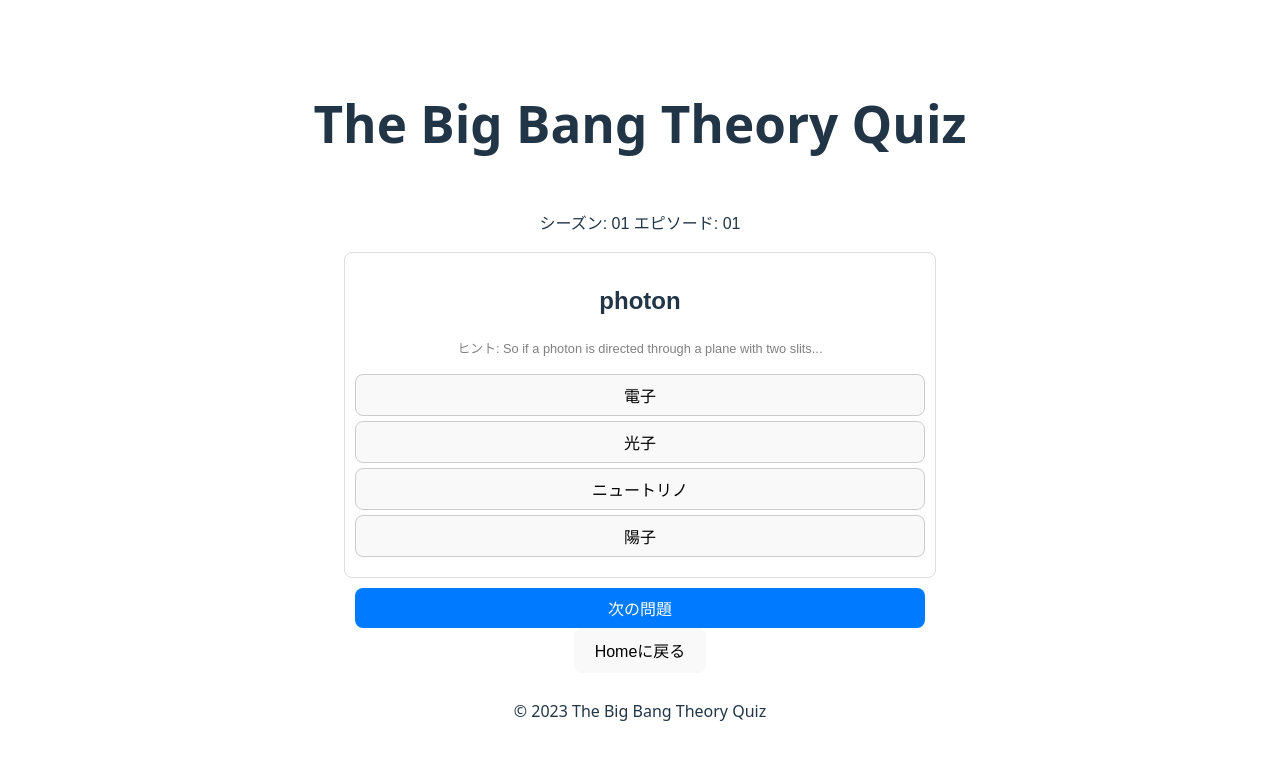
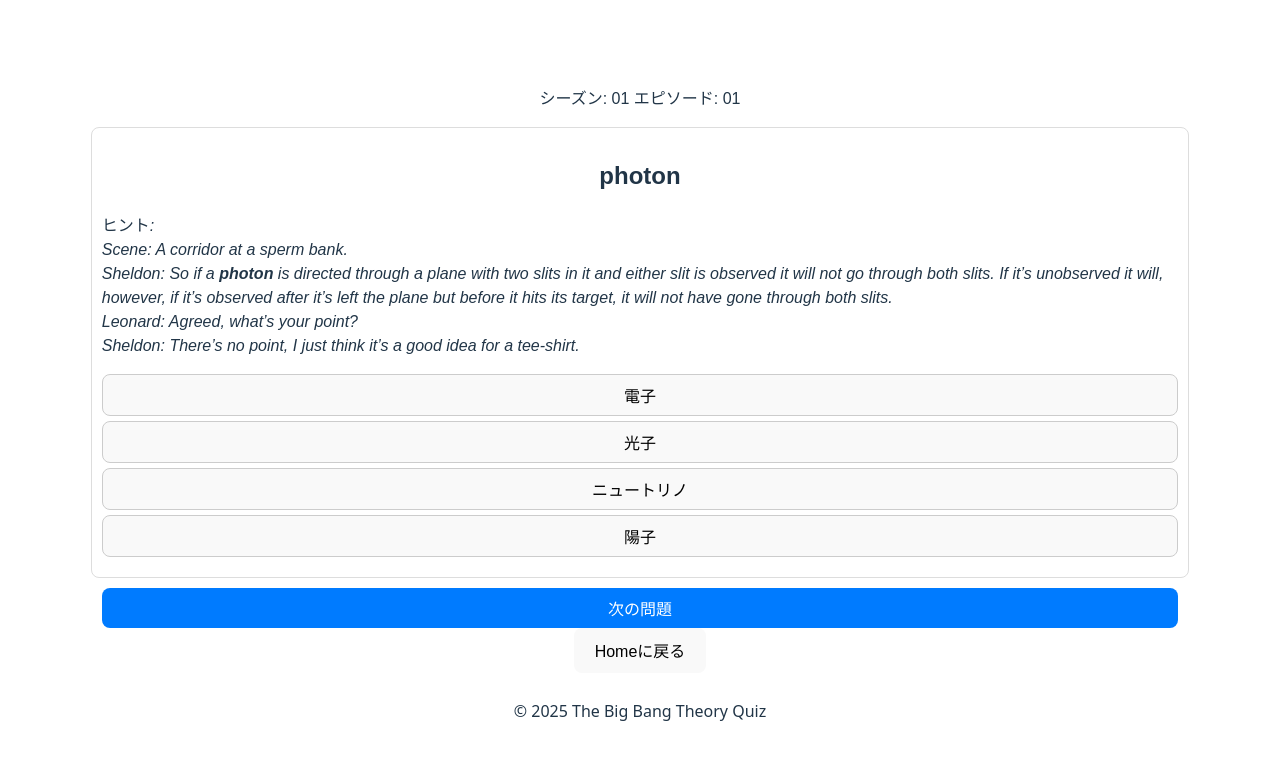
Before and after one commit to fukuta0614/big_bang_theory_quiz, a React (Vite) app: page / in a window 1280 px wide. Both pictures are taken after a click on the button "開始". Shown: the top 760 px of the page. Built offline with nearby package versions, Linux system fonts and the light colour scheme.

Commit message:
Improve quiz hint display

```diff
--- a/src/App.tsx
+++ b/src/App.tsx
@@ -17,15 +17,14 @@
   };
 
   return (
-    <>
-      <Header />
+    <div>
       {!showQuiz ? (
-        <Home onStartQuiz={handleStartQuizFromHome} />
+        <><Header /><Home onStartQuiz={handleStartQuizFromHome} /></>
       ) : (
         <QuizScreen season={season} episode={episode} onGoHome={() => setShowQuiz(false)} />
       )}
       <Footer />
-    </>
+    </div>
   );
 }
 
--- a/src/components/Footer.tsx
+++ b/src/components/Footer.tsx
@@ -3,7 +3,7 @@
 const Footer: React.FC = () => {
   return (
     <footer>
-      <p>&copy; 2023 The Big Bang Theory Quiz</p>
+      <p>&copy; 2025 The Big Bang Theory Quiz</p>
     </footer>
   );
 };
--- a/src/components/Question.tsx
+++ b/src/components/Question.tsx
@@ -2,25 +2,23 @@
 
 interface QuestionProps {
   question: string;
-  scriptContext: string;
   options: string[];
   onAnswerClick: (answer: string) => void;
   showResult: boolean;
+  definition: string;
 }
 
 const Question: React.FC<QuestionProps> = ({
   question,
-  scriptContext,
   options,
   onAnswerClick,
   showResult,
+  definition,
 }) => {
   return (
     <div className="question-container">
       <h2>{question}</h2>
-      <p className="script-context">
-        ヒント: {scriptContext}
-      </p>
+      <p className="definition" dangerouslySetInnerHTML={{ __html: "ヒント: " + definition }} />
       <ul className="options-list">
         {options.map((option) => (
           <li key={option} className="option-item">
--- a/src/components/QuizScreen.css
+++ b/src/components/QuizScreen.css
@@ -21,6 +21,7 @@
   font-style: italic;
   margin-bottom: 5px;
   font-size: 1em;
+  text-align: left;
 }
 
 .script-context {
--- a/src/components/QuizScreen.tsx
+++ b/src/components/QuizScreen.tsx
@@ -27,6 +27,7 @@
   const [currentQuestionIndex, setCurrentQuestionIndex] = useState(0);
   const [selectedAnswer, setSelectedAnswer] = useState<string | null>(null);
   const [showResult, setShowResult] = useState(false);
+  const [scriptContext, setScriptContext] = useState<string>('');
 
   useEffect(() => {
     const fetchQuizData = async () => {
@@ -40,9 +41,46 @@
     };
 
     fetchQuizData();
+  }, [season, episode]);
 
+  useEffect(() => {
+    const fetchScriptContext = async () => {
+      if (!quizData) return;
+      const currentQuestion = quizData.questions[currentQuestionIndex];
+      const scriptPath = `../../data/season${season}/episode${episode}/script.txt`;
 
-  }, [season, episode]);
+      try {
+        const response = await fetch(scriptPath);
+        const scriptText = await response.text();
+        const questionValue = currentQuestion.value;
+        const scriptLines = scriptText.split('\n');
+
+        let context = '';
+        for (let i = 0; i < scriptLines.length; i++) {
+          if (scriptLines[i].includes(questionValue)) {
+            const start = Math.max(0, i - 2);
+            const end = Math.min(scriptLines.length - 1, i + 2);
+            for (let j = start; j <= end; j++) {
+              let line = scriptLines[j];
+              if (line.includes(questionValue)) {
+                line = line.replace(questionValue, `<strong>${questionValue}</strong>`);
+              }
+              context += line + '<br />';
+            }
+            break;
+          }
+        }
+        setScriptContext(context);
+      } catch (error) {
+        console.error('Error fetching script context:', error);
+        setScriptContext('ヒントの取得に失敗しました。<br />');
+      }
+    };
+
+    if (quizData) {
+      fetchScriptContext();
+    }
+  }, [quizData, currentQuestionIndex, season, episode]);
 
   if (!quizData) {
     return <div>Loading...</div>;
@@ -66,10 +104,10 @@
       <p>シーズン: {season} エピソード: {episode}</p>
       <Question
         question={currentQuestion.value}
-        scriptContext={currentQuestion.scriptContext}
         options={currentQuestion.options}
         onAnswerClick={handleAnswerClick}
         showResult={showResult}
+        definition={scriptContext}
       />
       {showResult && (
         <div className="result-container">
```
